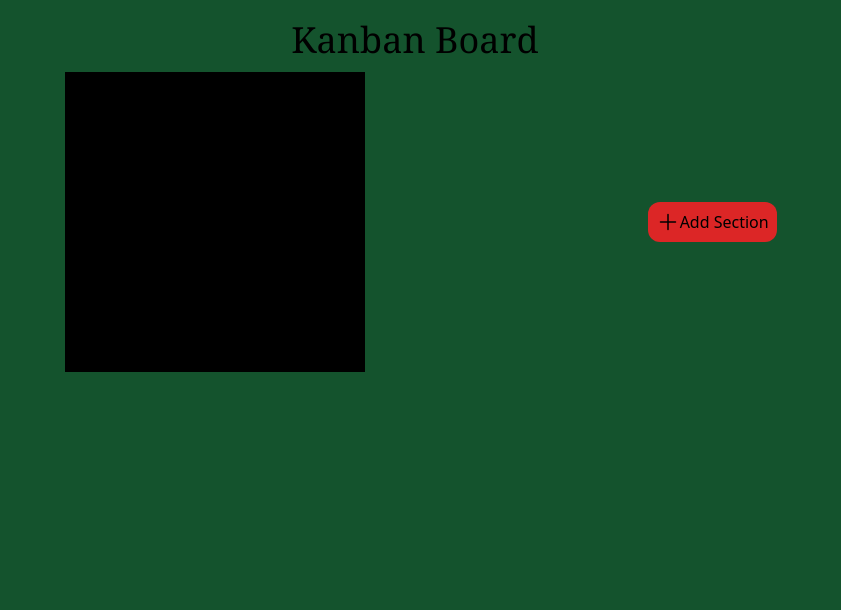
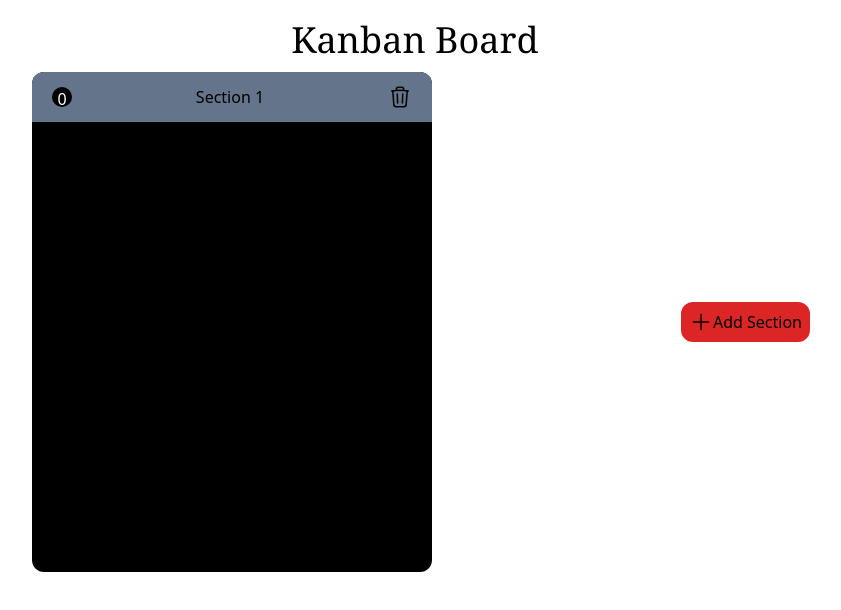
Before and after one commit to Manjil00/DND-Kanban-Board-Vrit-Task-B, a React (Vite) app: page / in a window 1280 px wide. Both pictures are taken after a click on the button "Add Section". Shown: the top 610 px of the page, without its empty margins (225-1066 px from the left). Built offline with nearby package versions, Linux system fonts and the light colour scheme.

Commit message:
delete added

```diff
--- a/src/components/Kanban_board.tsx
+++ b/src/components/Kanban_board.tsx
@@ -1,5 +1,5 @@
 import { useState } from 'react';
-import { Section } from '../types';
+import { ID, Section } from '../types';
 import Plus from './icons/plus';
 import SectionContainer from './SectionContainer';
 
@@ -20,14 +20,20 @@ function generateId(){
     return Math.floor(Math.random() * 100001);
 };
 
+
+function deleteSection(id: ID){
+    const filterSection = section.filter(sec =>sec.id !== id);
+    setSection(filterSection);
+}
+
 return (
-    <div className='bg-green-900 w-full h-[100vh] p-5'>
+    <div className=' w-auto h-[100vh] p-5'>
     <h1 className='text-4xl font-serif text-center'>Kanban Board</h1>
 
 <div className="Section flex justify-evenly items-center gap-3">
 
 <div className='flex justify-evenly items-center gap-4 p-3'>
-    {section.map(sec => <div className='text-white bg-red-600'><SectionContainer section={sec}/></div>)}
+    {section.map(sec => <div><SectionContainer key={sec.id} section={sec} deleteSection={deleteSection}/></div>)}
 </div>
 
 
--- a/src/components/SectionContainer.tsx
+++ b/src/components/SectionContainer.tsx
@@ -1,14 +1,28 @@
-import { Section } from "../types";
+import { Section, ID } from "../types";
+import DeleteIcon from "./icons/DeleteIcon";
 
 interface Props{
     section:Section;
+    deleteSection:(id:ID) => void;
 }
 
 function SectionContainer(props:Props) {
 
-const {section} =props;
+const {section, deleteSection} =props;
     return (
-    <div className="bg-black h-[300px] w-[300px] text-slate-500">
+    <div className="bg-black h-[500px] w-[400px] text-black rounded-xl">
+        <div className="top p-5 bg-slate-500 h-[50px] w-full mx-auto rounded-xl rounded-b-none flex justify-between  items-center">
+            <div className="number bg-black rounded-full h-[20px] w-[20px] text-white text-center ">0</div>
+            <h1 className=" ">{section.title}</h1>
+            <button><DeleteIcon/></button>
+        </div>
+
+        <div className="content">
+        </div>
+
+        <div className="footer">
+        </div>
+
     </div>
 )
 }
--- /dev/null
+++ b/src/components/icons/DeleteIcon.tsx
@@ -0,0 +1,10 @@
+
+const DeleteIcon = () => {
+return (
+<svg xmlns="http://www.w3.org/2000/svg" fill="none" viewBox="0 0 24 24" strokeWidth={1.5} stroke="currentColor" className="size-6">
+<path strokeLinecap="round" strokeLinejoin="round" d="m14.74 9-.346 9m-4.788 0L9.26 9m9.968-3.21c.342.052.682.107 1.022.166m-1.022-.165L18.16 19.673a2.25 2.25 0 0 1-2.244 2.077H8.084a2.25 2.25 0 0 1-2.244-2.077L4.772 5.79m14.456 0a48.108 48.108 0 0 0-3.478-.397m-12 .562c.34-.059.68-.114 1.022-.165m0 0a48.11 48.11 0 0 1 3.478-.397m7.5 0v-.916c0-1.18-.91-2.164-2.09-2.201a51.964 51.964 0 0 0-3.32 0c-1.18.037-2.09 1.022-2.09 2.201v.916m7.5 0a48.667 48.667 0 0 0-7.5 0" />
+</svg>
+)
+}
+
+export default DeleteIcon;
```
